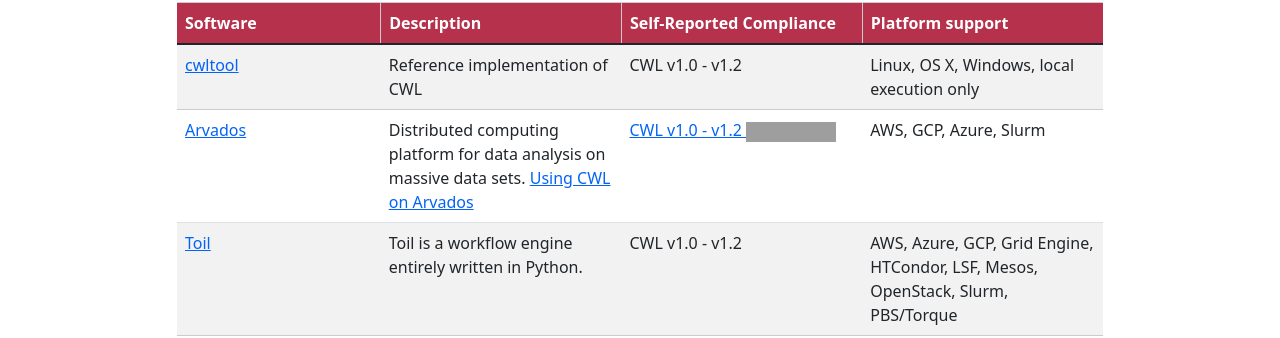
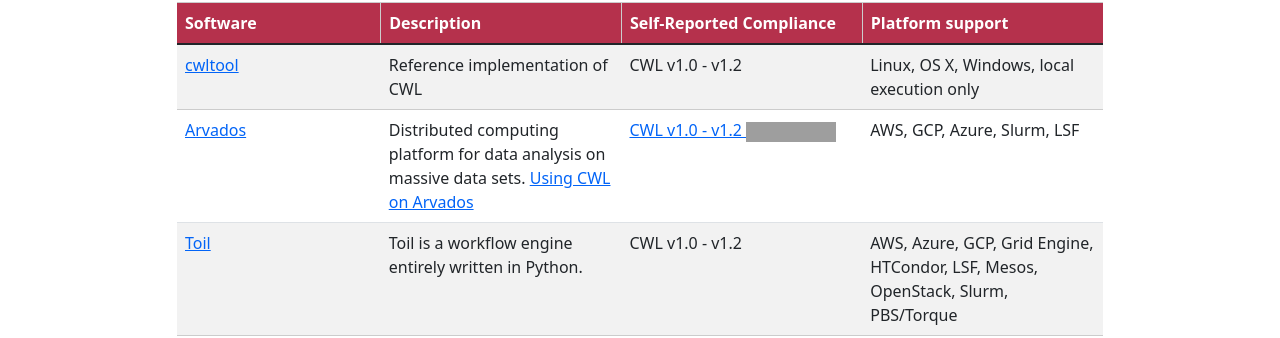
Before and after one commit to common-workflow-language/cwl-website, a Jekyll site: the page built from content/implementations.md, in a window 1280 px wide and 900 px high, scrolled down 413 px. Shown: the part 141-479 px from the top of the window. Built offline with Jekyll 4.4.1, drawn with Linux system fonts in a browser that asks for light colours; grey boxes are pictures that could not be loaded.

Commit message:
Arvados supports LSF

```diff
--- a/content/implementations.md
+++ b/content/implementations.md
@@ -33,7 +33,7 @@
 |Software|Description| Self-Reported Compliance | Platform support|
 |--- |--- |--- |--- |
 |[cwltool](https://github.com/common-workflow-language/cwltool)|Reference implementation of CWL|CWL v1.0 - v1.2|Linux, OS X, Windows, local execution only|
-|[Arvados](https://arvados.org/)|Distributed computing platform for data analysis on massive data sets. [Using CWL on Arvados](https://doc.arvados.org/user/cwl/cwl-runner.html)|[CWL v1.0 - v1.2 ![Required](https://badgen.net/https/jutro-4zz18-ytx3kamvs9vo8q5.collections.jutro.arvadosapi.com/required.json?icon=commonwl)](https://dev.arvados.org/projects/arvados/wiki/CWL_Conformance)|AWS, GCP, Azure, Slurm|
+|[Arvados](https://arvados.org/)|Distributed computing platform for data analysis on massive data sets. [Using CWL on Arvados](https://doc.arvados.org/user/cwl/cwl-runner.html)|[CWL v1.0 - v1.2 ![Required](https://badgen.net/https/jutro-4zz18-ytx3kamvs9vo8q5.collections.jutro.arvadosapi.com/required.json?icon=commonwl)](https://dev.arvados.org/projects/arvados/wiki/CWL_Conformance)|AWS, GCP, Azure, Slurm, LSF|
 |[Toil](https://github.com/BD2KGenomics/toil)|Toil is a workflow engine entirely written in Python.|CWL v1.0 - v1.2|AWS, Azure, GCP, Grid Engine, HTCondor, LSF, Mesos, OpenStack, Slurm, PBS/Torque|
 |[CWL-Airflow](https://github.com/Barski-lab/cwl-airflow)|Package to run CWL workflows in Apache-Airflow (supported by BioWardrobe Team, CCHMC)|CWL v1.0 - v1.2|Linux, OS X|
 |[StreamFlow](https://streamflow.di.unito.it/)|Workflow Management System for hybrid HPC-Cloud infrastructures|[CWL v1.0 - v1.2 ![Required](https://badgen.net/https/streamflow.di.unito.it/cwl-conformance/v1.2/required.json?icon=commonwl)](https://github.com/alpha-unito/streamflow#cwl-compatibility)<br />(and [nearly all optional features](https://github.com/alpha-unito/streamflow#cwl-compatibility))|Kubernetes, HPC with Singularity (PBS, Slurm), [Occam](https://c3s.unito.it/index.php/super-computer), multi-node SSH, local-only (Docker, Singularity)|
```
